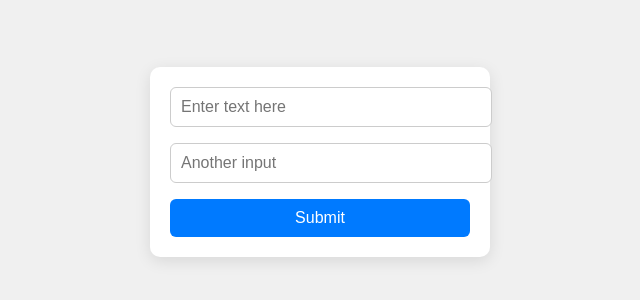
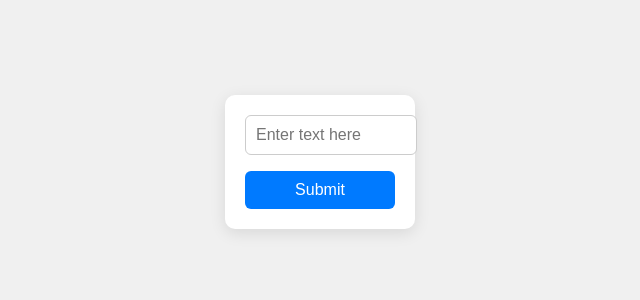
Before and after one commit to raphaels1998/Button-with-affects, a plain HTML site: page index.html in a window 1280 px wide. Shown: the part 238-538 px from the top of the page, without its empty margins (320-960 px from the left). Drawn offline with Linux system fonts and the light colour scheme.

Commit message:
index.html

```diff
--- a/index.html
+++ b/index.html
@@ -21,7 +21,7 @@
             grid-template-columns: 1fr; /* One column */
             gap: 16px; /* Spacing between inputs */
             padding: 20px;
-            width: 300px; /* Width of the container */
+            width: 150px; /* Width of the container */
             background: white;
             border-radius: 10px;
             box-shadow: 0 4px 16px rgba(0, 0, 0, 0.1);
@@ -53,7 +53,6 @@
 <body>
     <div class="container">
         <input type="text" placeholder="Enter text here" />
-        <input type="text" placeholder="Another input" />
         <button>Submit</button>
     </div>
 </body>
```
